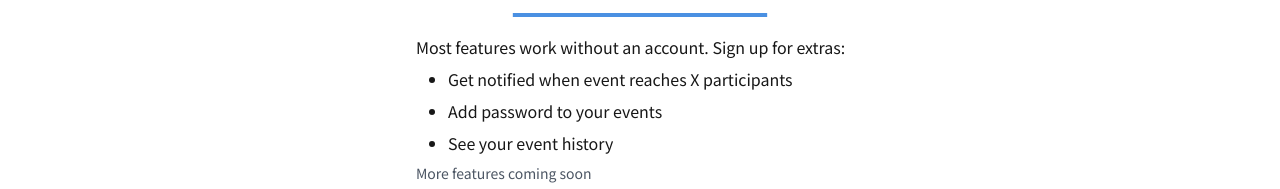
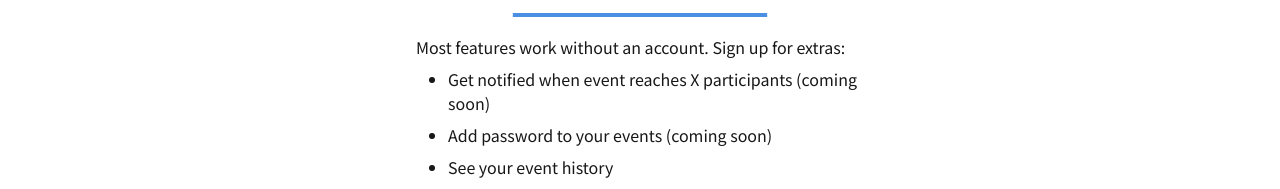
Before and after one commit to takumitoma/itsu-aiteru-scheduler, a Next.js app: page /en/sign-up in a window 1280 px wide. Shown: the part 141-330 px from the top of the page. Built offline with nearby package versions, Linux system fonts and the light colour scheme; no server answers.

Commit message:
reactivate login and sign up page

```diff
--- a/src/app/[locale]/sign-up/page.tsx
+++ b/src/app/[locale]/sign-up/page.tsx
@@ -13,8 +13,8 @@ export default async function SignUpPage() {
       <section className="w-full space-y-2">
         <p>{t('accountOptional')}</p>
         <ul className="ml-8 list-outside list-disc space-y-2">
-          <li>{t('featureNotification')}</li>
-          <li>{t('featurePassword')}</li>
+          <li>{t('featureNotification')} (coming soon)</li>
+          <li>{t('featurePassword')} (coming soon)</li>
           <li>{t('featureHistory')}</li>
         </ul>
         <p className="mt-4 text-sm text-gray-600">{t('comingSoon')}</p>
--- a/src/components/LoginForm/index.tsx
+++ b/src/components/LoginForm/index.tsx
@@ -50,7 +50,6 @@ export function LoginForm() {
   }
 
   const onSubmit: SubmitHandler<FormFields> = async (data) => {
-    return;
     setLoginError(false);
 
     const { data: userData, error } = await loginUser(data.email, data.password);
@@ -120,8 +119,7 @@ export function LoginForm() {
 
       <button
         type="submit"
-        disabled
-        // disabled={isSubmitting}
+        disabled={isSubmitting}
         className="btn-primary w-full disabled:cursor-not-allowed disabled:opacity-50"
       >
         {isSubmitting ? t('loggingIn') : t('login')}
--- a/src/components/SignUpForm/index.tsx
+++ b/src/components/SignUpForm/index.tsx
@@ -78,8 +78,6 @@ export function SignUpForm() {
     setSignUpError(false);
     setSignUpSuccess(false);
 
-    return;
-
     const { data: authData, error } = await signUpUser(formData.email, formData.password);
 
     if (error) {
@@ -157,8 +155,7 @@ export function SignUpForm() {
         <input
           id="confirmPassword"
           type={showConfirmPassword ? 'text' : 'password'}
-          disabled
-          // disabled={signUpSuccess}
+          disabled={signUpSuccess}
           className="w-full text-base font-normal"
           {...register('confirmPassword')}
         />
```
